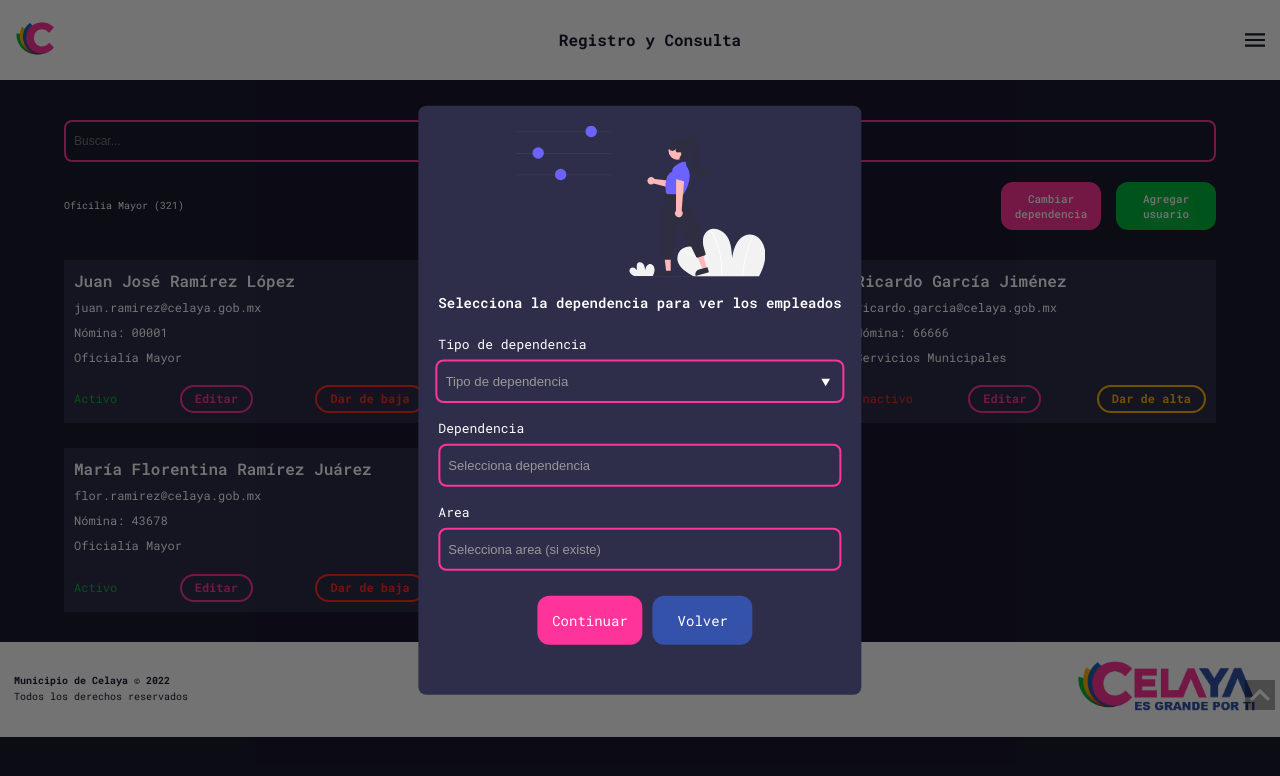
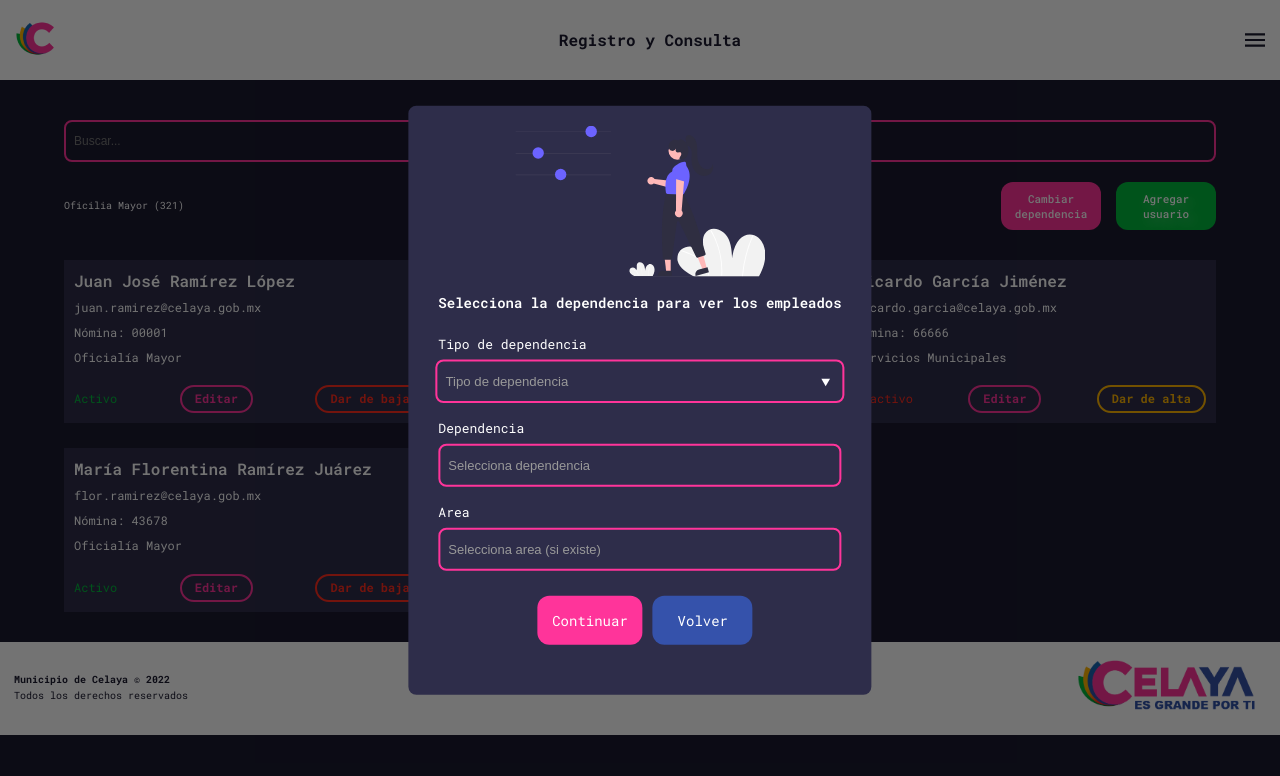
Before and after one commit to innovacion-oficialia-mayor/WebApp, a Vue app: page /admin/dashboard/register in a window 1280 px wide. Shown: the top 776 px of the page. Built offline with nearby package versions, Linux system fonts and the light colour scheme.

Commit message:
[Arreglar] el feature del boton de scroll hacia arriba y [Arreglar] el desactivar y activar el scroll al abrir el modal

```diff
--- a/src/components/TheFooter.vue
+++ b/src/components/TheFooter.vue
@@ -11,11 +11,6 @@ export default {
             <p>Todos los derechos reservados</p>
         </div>
         <div class="footer__image">
-            <!-- <app-link :to="{name: 'dashboard'}" class="footer__link">
-                <picture class="footer__logo-wrapper">
-                    <img class="footer__logo" src="@/assets/logo.png" alt="imagen de celaya">
-                </picture>
-            </app-link> -->
             <app-button
             :to="{name:'dashboard'}"
             typeStyle="no-style" class="footer__link">
@@ -31,7 +26,7 @@ export default {
 .footer{
     width: 100%;
     display: flex;
-    padding: 11px 14px;
+    padding: 10px 14px;
     align-items: center;
     justify-content: space-between;
     background-color: var(--color-text);
--- a/src/components/TheModal.vue
+++ b/src/components/TheModal.vue
@@ -13,9 +13,13 @@ export default {
   },
   methods: {
     closeModal(){
-       this.$refs.dialog.close();
+      this.$refs.dialog.close();
+      // active scroll again
+      document.documentElement.style.overflow = "auto";
     },
     openModal(){
+      // prevenet scroll
+      document.documentElement.style.overflow = "hidden";
       this.$refs.dialog.showModal();
     }
   },
@@ -53,7 +57,7 @@ export default {
   text-align: center;
   background-color: var(--color-back-modal);
   border: 0;
-  padding: 20px;
+  padding: 20px 30px;
   border-radius: 8px;
   min-height: 64px;
 }
--- a/src/views/admin/RegisterAdmin.vue
+++ b/src/views/admin/RegisterAdmin.vue
@@ -7,6 +7,22 @@ import CardUser from '@/components/CardUser.vue';
 import TheFooter from '@/components/TheFooter.vue';
 import TheModal from '@/components/TheModal.vue';
 import AppForm from '@/components/AppForm.vue';
+
+// function debounce for scroll
+function debounce(func, wait = 20, immediate = true) {
+    var timeout;
+    return function() {
+        var context = this, args = arguments;
+        var later = function() {
+            timeout = null;
+            if (!immediate) func.apply(context, args);
+        };
+        var callNow = immediate && !timeout;
+        clearTimeout(timeout);
+        timeout = setTimeout(later, wait);
+        if (callNow) func.apply(context, args);
+    };
+}
 
 export default {
   name: 'RegsiterAdmin',
@@ -22,6 +38,9 @@ export default {
   data(){
     return {
       isMenuOpen: false,
+      isModalOpen: false,
+      isPassModalOpen: false,
+      isArrowUpVisible: false,
       users: userData.users,
       inputsList: [
         {
@@ -68,11 +87,10 @@ export default {
           placeholder:'Cponfirmar contraseña',
         },
       ],
-      isModalOpen: false,
-      isPassModalOpen: false,
     };
   },
   methods:{
+    // handlers
     handlerFilterSubmit(e){
         const data = Object.fromEntries(new FormData(e.target));
         console.log(data);
@@ -84,6 +102,11 @@ export default {
       console.log(data);
       // validate the password before an action
     },
+    handleScroll(){
+      const POINT_OF_VIEW = 160;
+      window.scrollY > POINT_OF_VIEW ? this.isArrowUpVisible = true : this.isArrowUpVisible = false;
+    },
+    // change state functions
     changeModalState(){
       this.isModalOpen = !this.isModalOpen;
     },
@@ -96,7 +119,20 @@ export default {
   },
   mounted() {
     this.changeModalState();
+    this.handleDebouncedScroll = debounce(this.handleScroll, 80);
+    window.addEventListener('scroll', this.handleDebouncedScroll);
   },
+
+  beforeUnmount(){
+    window.removeEventListener('scroll', this.handleDebouncedScroll);
+  },
+
+  computed: {
+    // computed properties
+    arrowUpClass(){
+      return this.isArrowUpVisible ? 'visible' : '';
+    }
+  }
 };
 </script>
 
@@ -201,8 +237,10 @@ export default {
   </section>
 
   <!-- icon to go up again -->
-  <div class="register__to-up">
-    <icon-base name="arrowUp" color="#fff" role="button" @click="makeScroll"></icon-base>
+  <div class="register__wrapper-to-up">
+    <div :class="['register__to-up', arrowUpClass]">
+      <icon-base name="arrowUp" color="#fff" role="button" @click="makeScroll"></icon-base>
+    </div>
   </div>
   <!-- footer -->
   <the-footer></the-footer>
@@ -214,6 +252,7 @@ export default {
     width: 20px;
   }
 
+  /* section to do some actions and search */
   .register__search-set {
     width: 90%;
     margin: 20px auto;
@@ -248,6 +287,7 @@ export default {
     font-size: 1.1rem;
   }
 
+  /* section where it showed the users's cards */
   .register__content {
     width: 90%;
     margin: 30px auto;
@@ -259,19 +299,41 @@ export default {
   }
 
   /* control to back up */
+  .register__wrapper-to-up{
+    position: fixed;
+    z-index: 2;
+    bottom: 0;
+    left: 0;
+    width: 100%;
+    text-align: right;
+    visibility: hidden;
+  }
+
   .register__to-up {
     width: 30px;
     height: 30px;
-    position: fixed;
-    right: 5px;
-    bottom: 90px;
-    z-index: 2;
+    margin-right: 5px;
+    position: relative;
     display: inline-flex;
     justify-content: center;
+    -webkit-box-pack: center;
+    -webkit-box-align: center;
     align-items: center;
+    user-select: none;
+    cursor: pointer;
+    transition: all 400ms ease-in-out;
+    visibility: hidden;
+    opacity: 0;
     background-color: rgba(0, 0, 0, 0.35);
   }
 
+  .register__to-up.visible {
+    visibility: visible;
+    opacity: 1;
+    margin-bottom: 76px;
+  }
+
+  /* searcher, maybe this may be deleated */
   .register__search-input {
     width: 100%;
     margin: 20px 0;
```
